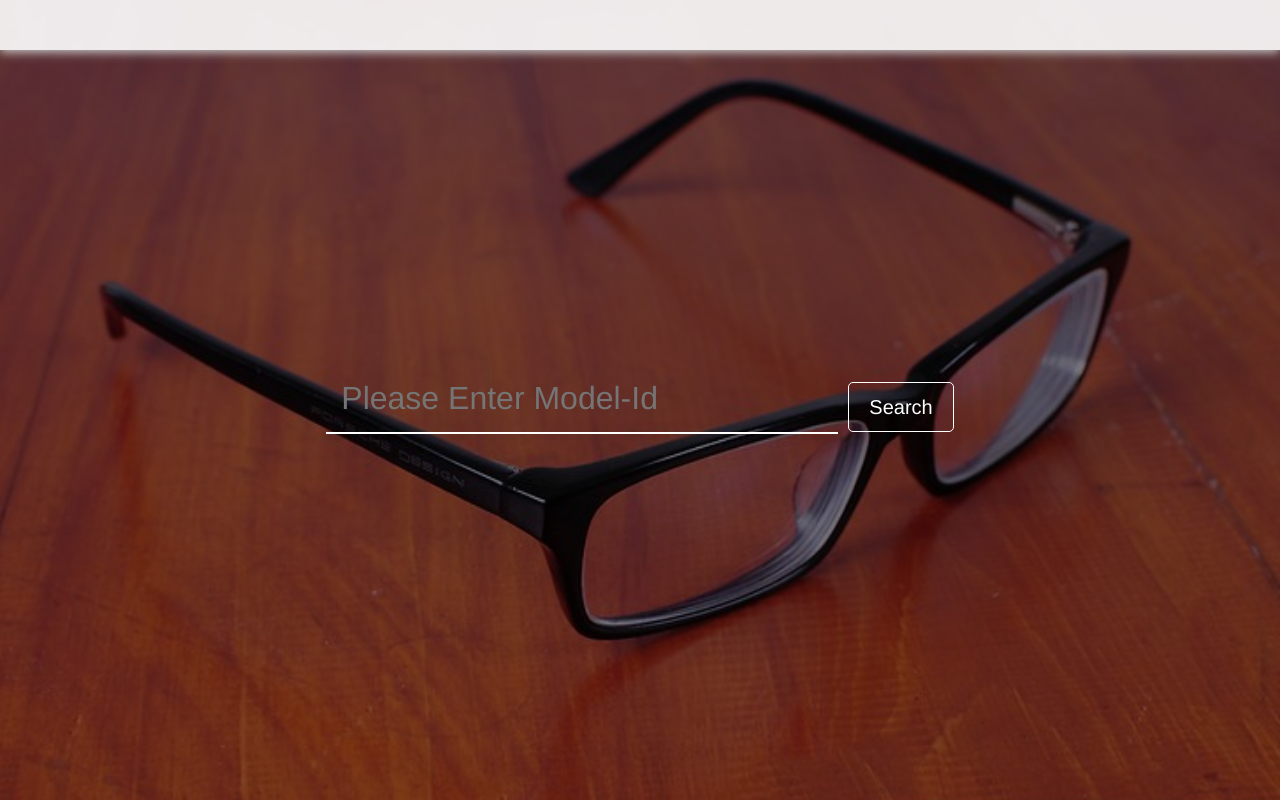
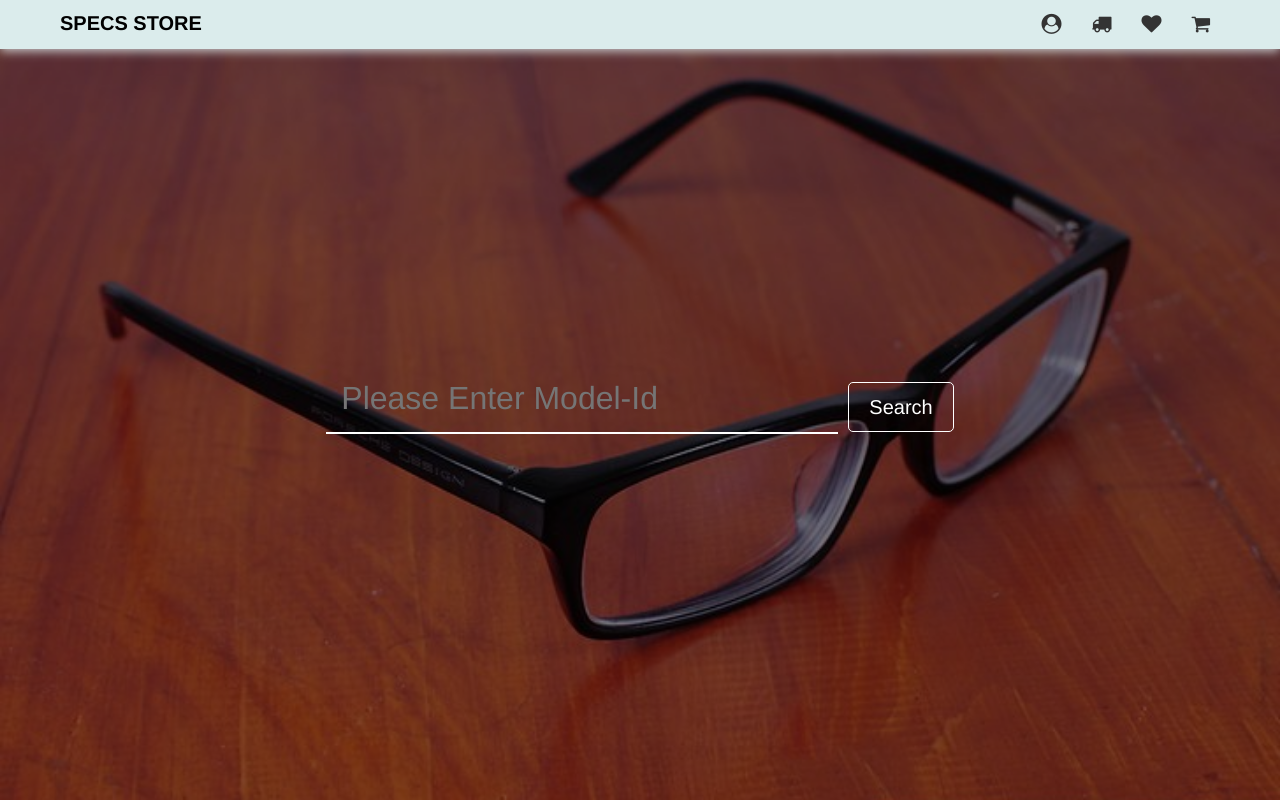
Before and after one commit to boy-techy/spakes_store, a React (Create React App) app: page / in a window 1280 px wide. Built offline with nearby package versions, Linux system fonts and the light colour scheme.

Commit message:
Header Design Completed

```diff
--- a/src/assets/common/common.css
+++ b/src/assets/common/common.css
@@ -6,12 +6,27 @@
 }
 /*Header Component CSS*/
 .header-container {
-  min-height: 50px;
-  background: rgba(255, 255, 255, 0.9);
   box-shadow: 0 2px 10px #d0d3d4;
   position: fixed;
   width: 100%;
-  z-index: 2;
+  z-index: 3;
+  background-color: #dbecec;
+  padding: 0 50px;
+  font-size: 20px;
+}
+.header-container a {
+  padding: 9px 10px;
+  display: inline-block;
+  color: black;
+  text-transform: uppercase;
+  font-weight: bold;
+  text-decoration: none;
+}
+.header-container em {
+  margin-right: 10px;
+  padding: 10px;
+  display: inline-block;
+  cursor: pointer;
 }
 /*Specs Card*/
 .custom-card {
--- a/src/common/common.less
+++ b/src/common/common.less
@@ -7,12 +7,28 @@
 
 /*Header Component CSS*/
 .header-container {
-  min-height: 50px;
-  background: rgba(255,255,255,0.9);
+  //background: rgba(255,255,255,0.9);
   box-shadow: 0 2px 10px #d0d3d4;
   position: fixed;
   width: 100%;
-  z-index: 2;
+  z-index: 3;
+  background-color: #dbecec;
+  padding: 0 50px;
+  font-size: 20px;
+  a {
+    padding: 9px 10px;
+    display: inline-block;
+    color: black;
+    text-transform: uppercase;
+    font-weight: bold;
+    text-decoration: none;
+  }
+  em {
+    margin-right: 10px;
+    padding: 10px;
+    display: inline-block;
+    cursor: pointer;
+  }
 }
 
 /*Specs Card*/
--- a/src/common/header.component.js
+++ b/src/common/header.component.js
@@ -1,11 +1,22 @@
 import React, { Component } from 'react';
+import {Link} from 'react-router-dom';
 
 class Header extends Component {
 
     render(){
         return(
             <div className="header-container">
-
+                <div className="site-logo pull-left">
+                    <Link to="/">
+                        Specs Store
+                    </Link>
+                </div>
+                <div className="utility-icons pull-right">
+                    <em title="Login"><i className="fa fa-user-circle" aria-hidden="true"/></em>
+                    <em title="Track Order"><i className="fa fa-truck" aria-hidden="true" /></em>
+                    <em title="WishList"><i className="fa fa-heart" aria-hidden="true" /></em>
+                    <em title="Cart"><i className="fa fa-shopping-cart" aria-hidden="true" /></em>
+                </div>
             </div>
         )
     }
```
